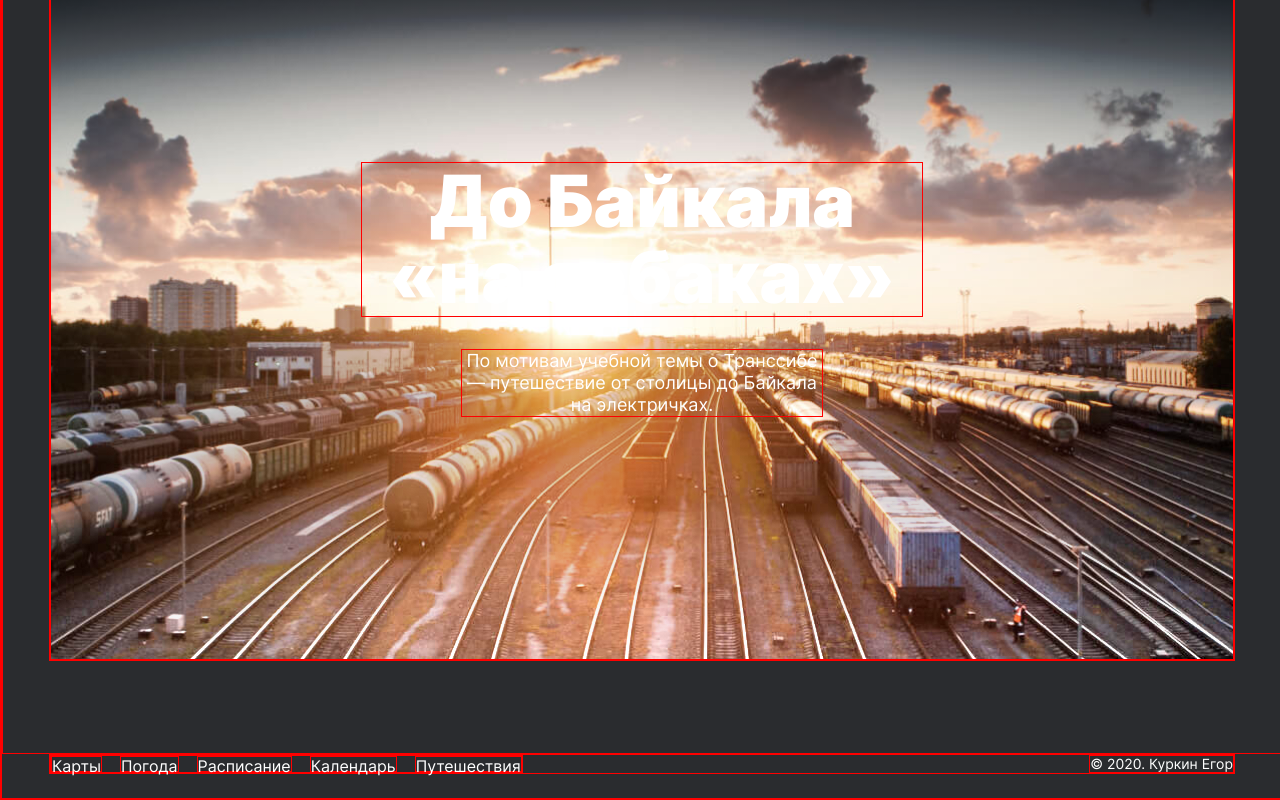
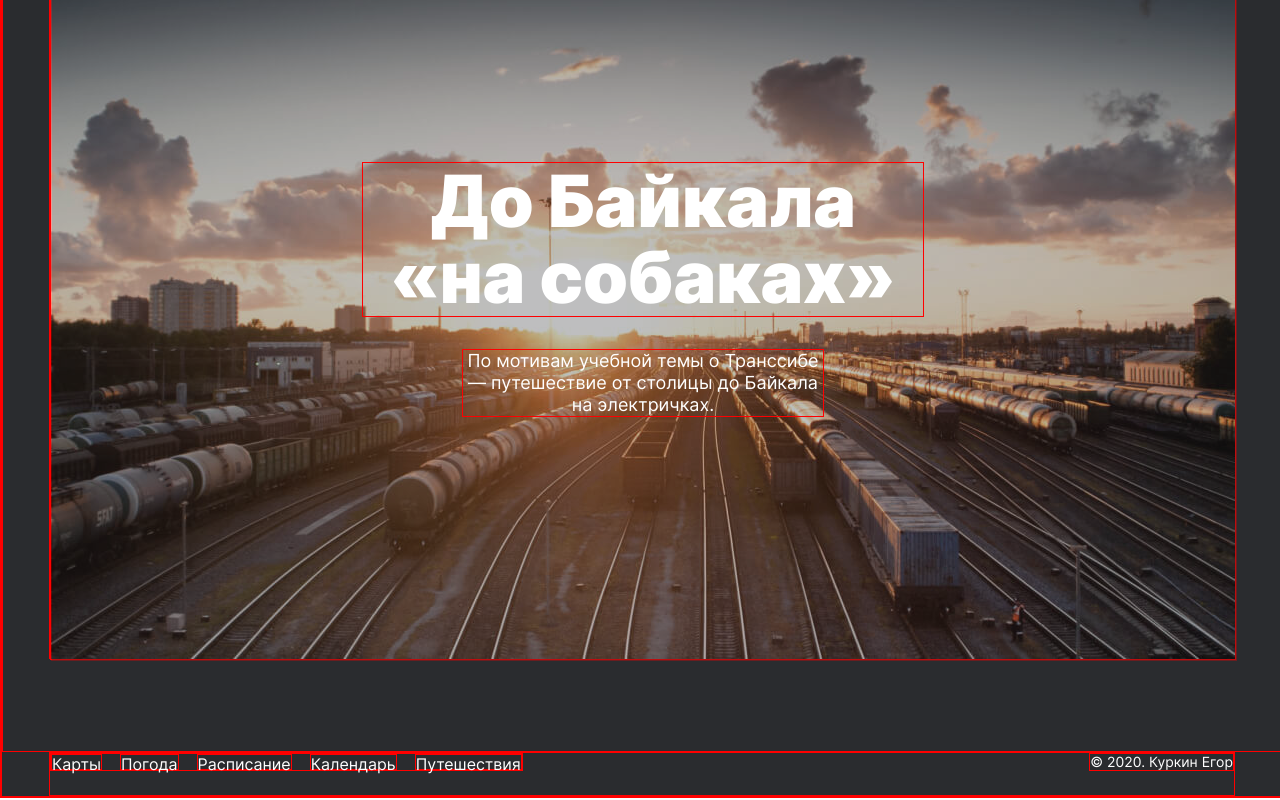
Before and after one commit to proehavshiy/russian-travel, a plain HTML site: page index.html in a window 1280 px wide. Shown: the part 6153-6953 px from the top of the page. Drawn offline with Linux system fonts and the light colour scheme; files whose address does not match are found by name.

Commit message:
footer готов

```diff
--- /dev/null
+++ b/blocks/cover/__background/cover__background.css
@@ -0,0 +1,37 @@
+.cover__background {
+  width: 100%; /*задаем 100%, чтобы растянулся на весь родительский блок*/
+  height: 100%; /*задаем 100%, чтобы растянулся на весь родительский блок*/
+  position: absolute; /*позиционируем пустой блок-фон абсолютно по отнош к родительскому cover*/
+  left: 0; /*0, чтобы занял все пространство род блока*/
+  top: 0; /*0, чтобы занял все пространство род блока*/
+  background-image: url(../../../images/cover-background.jpg);
+  background-repeat: no-repeat;
+  background-size: cover;
+}
+
+
+
+
+
+/*
+-webkit-filter: brightness(.7);
+  filter: brightness(.7);
+
+.cover::after {
+  content: "";
+  max-width: 1184px;
+  min-height: 740px;
+  position: absolute;
+  top: 0;
+  right: 0;
+  background: #2A2C2F;
+  opacity: 0.3;
+  box-shadow: inset 0 0 0 rgba(0,0,0,0.5);
+   background-blend-mode: overlay;
+   linear-gradient(rgba(42, 44, 47, 0.3)rgba(42, 44, 47, 0.3))
+
+     background-image: url(../../../images/cover-background.jpg);
+  background-repeat: no-repeat;
+  background-size: cover;
+}
+*/
--- a/blocks/cover/__link/cover__link.css
+++ b/blocks/cover/__link/cover__link.css
@@ -1,9 +1,25 @@
 .cover__link {
   color: #FFFFFF;
   text-decoration-line: none;
-  min-height: inherit;
+  background: transparent; /*по умолч бэкграунд прозрачный, но так нагляднее*/
+  width: 100%; /*задаем 100%, чтобы растянулся на весь родительский блок*/
+  height: 100%; /*задаем 100%, чтобы растянулся на весь родительский блок*/
+  position: absolute; /*позиционируем пустой блок-фон абсолютно по отнош к родительскому cover + чтобы cover__link не конфликтовал с фоном cover__background*/
+  top: 0; /*0, чтобы занял все пространство род блока*/
+  left: 0; /*0, чтобы занял все пространство род блока*/
   display: flex;
   flex-direction: column;
   justify-content: center;
   align-items: center;
+
 }
+
+
+/*
+.cover:hover .cover__link {
+  background-color: #2A2C2F;
+  opacity: 0.8;
+  transition: opacity 0.5s;
+  transition-timing-function: ease-in-out;
+}
+*/
--- a/blocks/cover/__overlay/cover__overlay.css
+++ b/blocks/cover/__overlay/cover__overlay.css
@@ -1,6 +1,36 @@
 .cover__overlay {
+  width: 100%;
+  height: 100%;
+  position: absolute;
+  left: 0;
+  top: 0;
+  background: transparent;
+  z-index: 0; /*подкладываем оверлей под блоки заголовка и подзаголовка, чтобы они не затенялись*/
+  background: #2A2C2F;
+  opacity: 0.3; /*затемненный на .3 фон до наведения мыши*/
+  transition: opacity .8s ease;  /*плавность затемнения при снятии мышки с блока*/
+}
+
+.cover__link:hover .cover__overlay {
+  /*затемненный на .8 фон после наведения мыши
+  через вложенный селектор: при наведении на весь родительский блок,
+  св-ва задаются вложенному блоку с классом cover__overlay.
+  По-другому не работает*/
   background-color: #2A2C2F;
-  opacity: 0.3;
-  min-width: 1184px;
-  min-height: 740px;
+  opacity: 0.8; /*затемненный на .8 фон после наведения мыши*/
+  transition: opacity .8s ease; /*плавность затемнения при наведении мышки на блок*/
 }
+
+/*
+transition: opacity 0.5s;
+  transition-timing-function: ease-in-out;
+
+.cover__link:hover {
+
+    -webkit-filter: brightness(.2);
+    filter: brightness(.2);
+    transition: filter 0.5s;
+    transition: -webkit-filter 0.5s;
+
+}
+*/
--- a/blocks/cover/__subtitle/cover__subtitle.css
+++ b/blocks/cover/__subtitle/cover__subtitle.css
@@ -6,5 +6,6 @@
   font-size: 18px;
   line-height: 22px;
   text-align: center;
+  z-index: 1; /*ставим блок над блоком оверлей, чтобы он не затенялся*/
 
 }
--- a/blocks/cover/__title/cover__title.css
+++ b/blocks/cover/__title/cover__title.css
@@ -7,5 +7,5 @@
   font-size: 72px;
   line-height: 1.06;
   text-align: center;
-
+  z-index: 1; /*ставим блок над блоком оверлей, чтобы он не затенялся*/
 }
--- a/blocks/cover/_background/cover_background.css
+++ /dev/null
@@ -1,28 +0,0 @@
-.cover_background {
-  background-image: linear-gradient( #2A2C2F, white), url(../../../images/cover-background.jpg);
-  background-repeat: no-repeat;
-  background-size: cover;
-  background-blend-mode: overlay;
-}
-
-
-
-/*
-.cover::after {
-  content: "";
-  max-width: 1184px;
-  min-height: 740px;
-  position: absolute;
-  top: 0;
-  right: 0;
-  background: #2A2C2F;
-  opacity: 0.3;
-  box-shadow: inset 0 0 0 rgba(0,0,0,0.5);
-   background-blend-mode: overlay;
-   linear-gradient(rgba(42, 44, 47, 0.3)rgba(42, 44, 47, 0.3))
-
-     background-image: url(../../../images/cover-background.jpg);
-  background-repeat: no-repeat;
-  background-size: cover;
-}
-*/
--- a/blocks/cover/cover.css
+++ b/blocks/cover/cover.css
@@ -2,4 +2,5 @@
   margin-bottom: 92px;
   max-width: 1184px;
   min-height: 740px;
+  position: relative; /*позиционируем относительно, чтобы вложенные блоки позиционировать относительно этого*/
 }
--- a/blocks/footer/footer.css
+++ b/blocks/footer/footer.css
@@ -1,5 +1,5 @@
 .footer {
-  margin-bottom: 24px;
+  padding-bottom: 24px;
   max-width: 1184px;
   max-height: 18px;
   display: flex;
--- a/blocks/page/__links/page__links.css
+++ b/blocks/page/__links/page__links.css
@@ -1,5 +1,10 @@
+.page__links {
+  color: #FFFFFF;
+  opacity: 1;
+  transition: opacity 0.2s ease;
+}
 .page__links:hover {
   color: #FFFFFF;
   opacity: 0.8;
-  transition: opacity 0.5s;
+  transition: opacity 0.2s ease;
 }
--- a/index.html
+++ b/index.html
@@ -1,10 +1,10 @@
 <!DOCTYPE html>
 <html lang="ru">
     <head>
-        <meta charset="UTF-8">
-        <meta name="viewport" content="width=device-width, initial-scale=1">
-        <link rel="stylesheet" href="pages/index.css">
-        <title>Путешествия по России</title>
+      <meta charset="UTF-8">
+      <meta name="viewport" content="width=device-width, initial-scale=1">
+      <link rel="stylesheet" href="pages/index.css">
+      <title>Путешествия по России</title>
     </head>
     <body>
       <div class="page">
@@ -199,15 +199,19 @@
               </div>
             </article>
           </section>
-          <section class="cover page__wrap cover_background page__links">
-            <a class="cover__link page__links" target="_blank" href="https://stampsy.com/na-elektrichkakh-do-baikala">
+          <section class="cover page__wrap">
+            <div class="cover__background">
+            </div>
+              <a class="cover__link" target="_blank" href="https://stampsy.com/na-elektrichkakh-do-baikala">
                 <h2 class="cover__title">
                   До Байкала «на собаках»
                 </h2>
                 <p class="cover__subtitle">
                   По мотивам учебной темы о Транссибе — путешествие от столицы до Байкала на электричках.
                 </p>
-            </a>
+                <div class="cover__overlay">
+                </div>
+              </a>
           </section>
         </main>
         <footer class="footer page__wrap">
--- a/pages/index.css
+++ b/pages/index.css
@@ -42,7 +42,7 @@
   @import url(../blocks/cover/__title/cover__title.css);
   @import url(../blocks/cover/__subtitle/cover__subtitle.css);
   @import url(../blocks/cover/__overlay/cover__overlay.css);
-  @import url(../blocks/cover/_background/cover_background.css);
+  @import url(../blocks/cover/__background/cover__background.css);
   @import url(../blocks/cover/__link/cover__link.css);
   /*footer*/
   @import url(../blocks/footer/footer.css);
```
